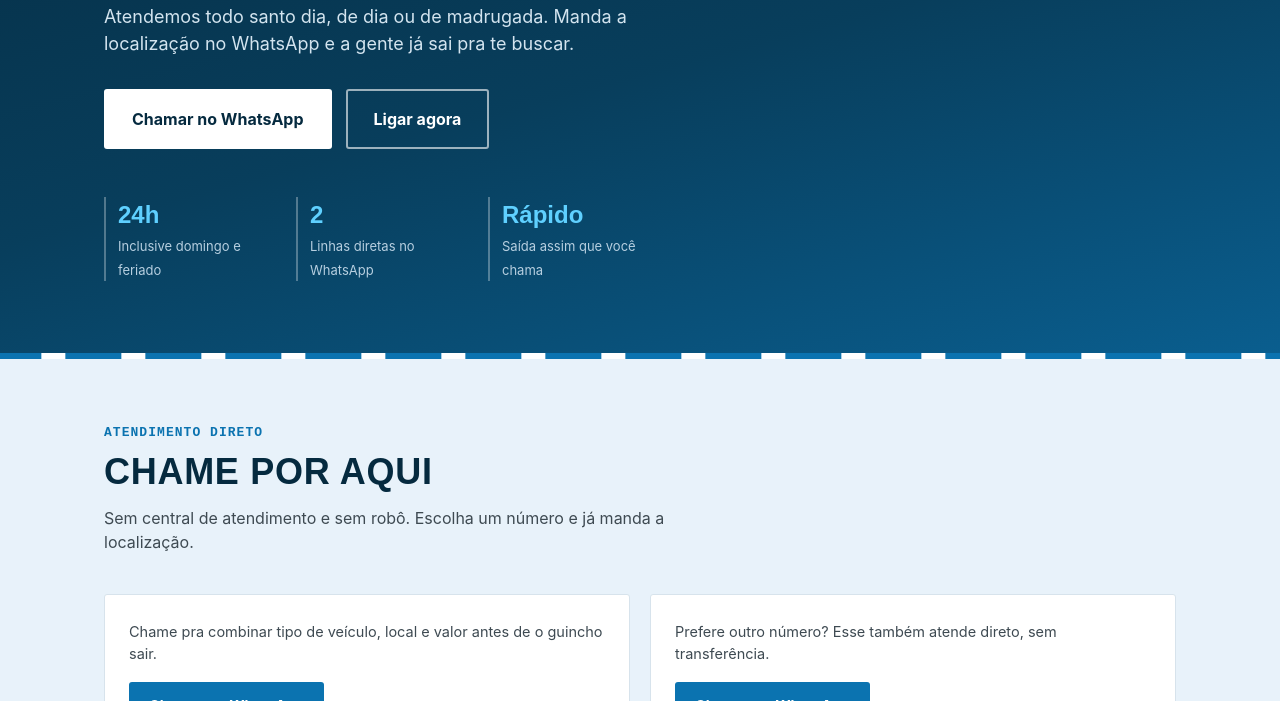
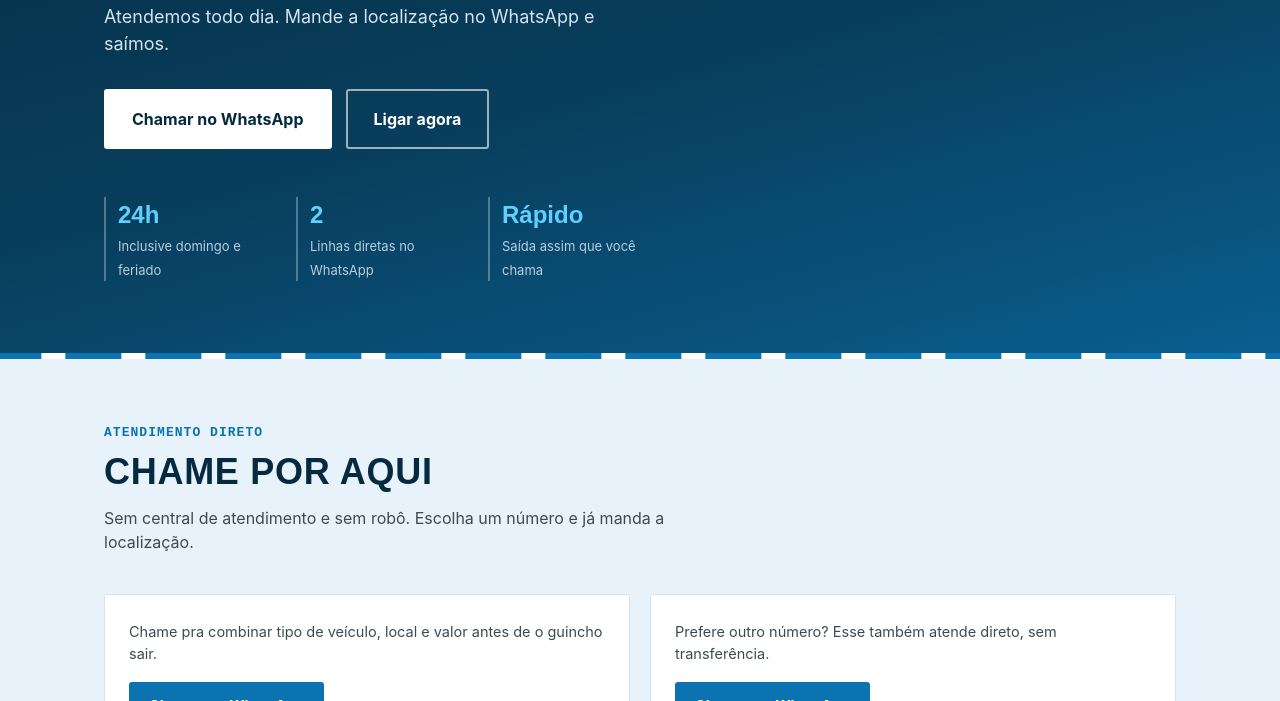
Before and after one commit to kaue1888/ncguinchos-site, a plain HTML site: page index.html in a window 1280 px wide. Shown: the part 399-1100 px from the top of the page. Drawn offline with Linux system fonts and the light colour scheme.

Commit message:
Update index.html
erro de ortografia 2

```diff
--- a/index.html
+++ b/index.html
@@ -215,7 +215,7 @@
     <div class="wrap">
       <span class="hero-tag">Tucuruvi e região · 24 horas</span>
       <h1>Quebrou? <em>Chame a gente.</em></h1>
-      <p class="lead">Atendemos todo santo dia, de dia ou de madrugada. Manda a localização no WhatsApp e a gente já sai pra te buscar.</p>
+      <p class="lead">Atendemos todo dia. Mande a localização no WhatsApp e saímos.</p>
 
       <div class="cta-row">
         <a class="btn btn-primary" href="https://wa.me/5511947642170?text=Oi!%20Preciso%20de%20um%20guincho." target="_blank" rel="noopener noreferrer">
```
